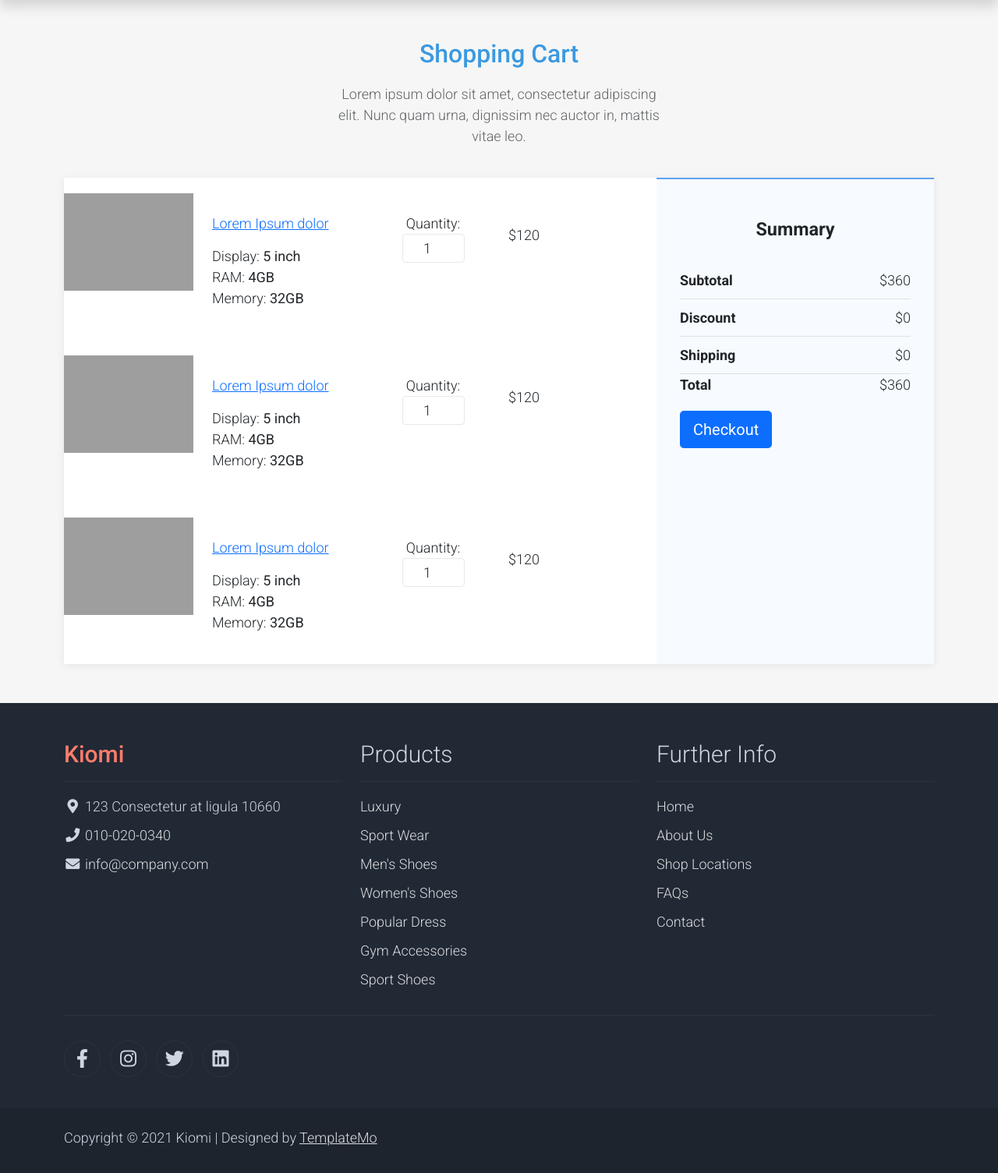
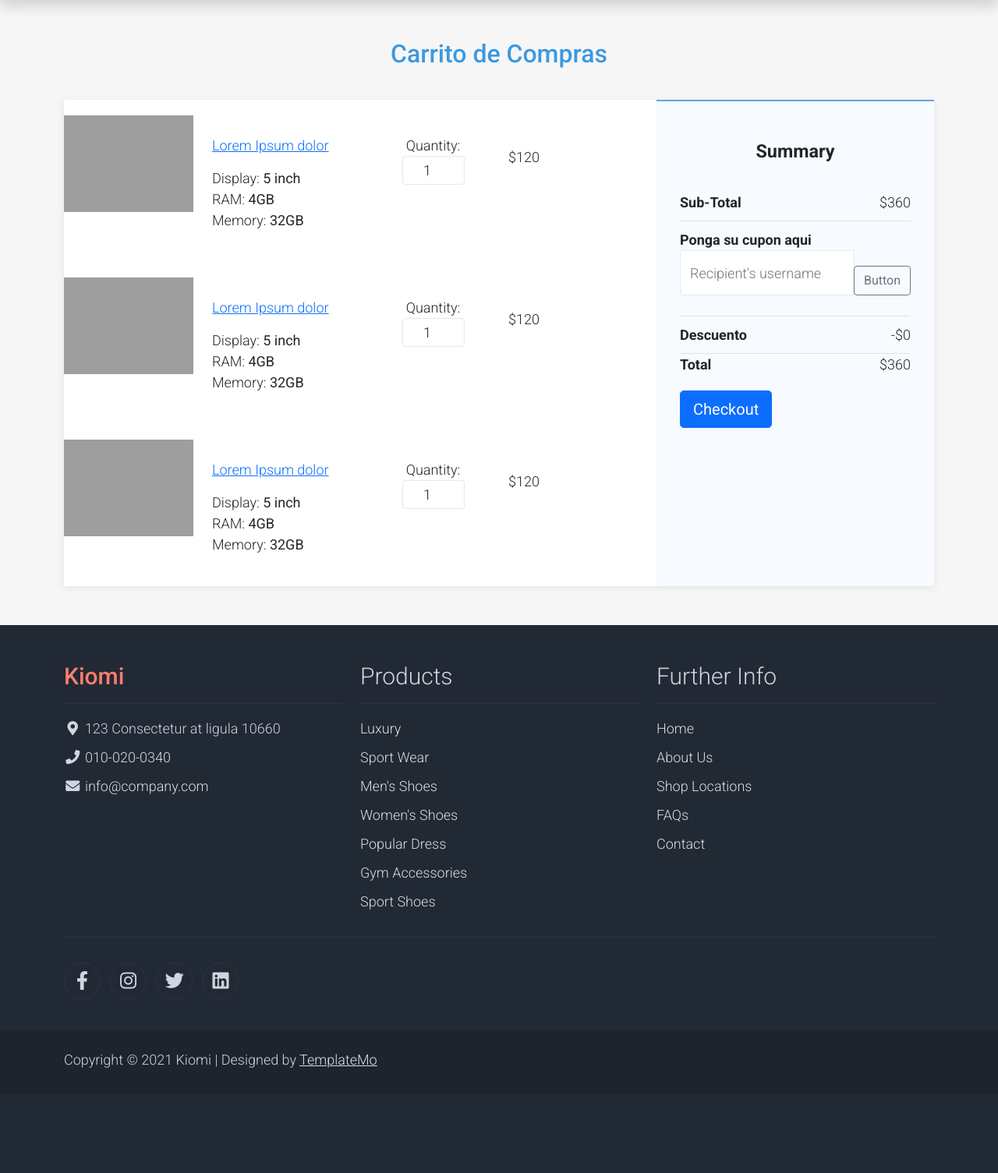
Before and after one commit to Monitel-IOT/kiomi-app, a Django app: page /car/ in a window 1280 px wide. Shown: the part 132-1637 px from the top of the page at 78% size. After the commit the page ends 1502 px from the top, so only its background shows below. Run offline with Django 3.2, Linux system fonts and the light colour scheme; some libraries are stand-ins or nearby versions; grey boxes are pictures that could not be loaded.

Commit message:
se añadió funcionalidad cupon

```diff
--- a/kiomi_app/static/css/main.css
+++ b/kiomi_app/static/css/main.css
@@ -98,6 +98,7 @@ body {
   border-bottom: 1px solid #eee;
   width: 100%;
   overflow: hidden;
+  margin-top: 60px;
 }
 
 .content p {
--- a/kiomi_app/templates/products/car.html
+++ b/kiomi_app/templates/products/car.html
@@ -18,9 +18,7 @@
     <section class="shopping-cart dark">
         <div class="container">
             <div class="block-heading">
-                <h2>Shopping Cart</h2>
-                <p>Lorem ipsum dolor sit amet, consectetur adipiscing elit. Nunc quam urna, dignissim nec auctor in,
-                    mattis vitae leo.</p>
+                <h2>Carrito de Compras</h2>
             </div>
             <div class="content">
                 <div class="row">
@@ -127,11 +125,19 @@
                     <div class="col-md-12 col-lg-4">
                         <div class="summary">
                             <h3>Summary</h3>
-                            <div class="summary-item"><span class="text">Subtotal</span><span class="price">$360</span>
+                            <div class="summary-item"><span class="text">Sub-Total</span><span class="price">$360</span>
                             </div>
-                            <div class="summary-item"><span class="text">Discount</span><span class="price">$0</span>
+
+                            <div class="summary-item"><span class="text">Ponga su cupon aqui <br>
+                                    <div class="input-group mb-3"><input type="text" class="form-control"
+                                            placeholder="Recipient's username">
+                                        <div class="input-group-append">
+                                            <button class="btn btn-outline-secondary" type="button">Button</button>
+                                        </div>
+                                    </div>
+                                </span>
                             </div>
-                            <div class="summary-item"><span class="text">Shipping</span><span class="price">$0</span>
+                            <div class="summary-item"><span class="text">Descuento</span><span class="price">-$0</span>
                             </div>
                             <div class="summary-item"><span class="text">Total</span><span class="price">$360</span>
                             </div>
```
